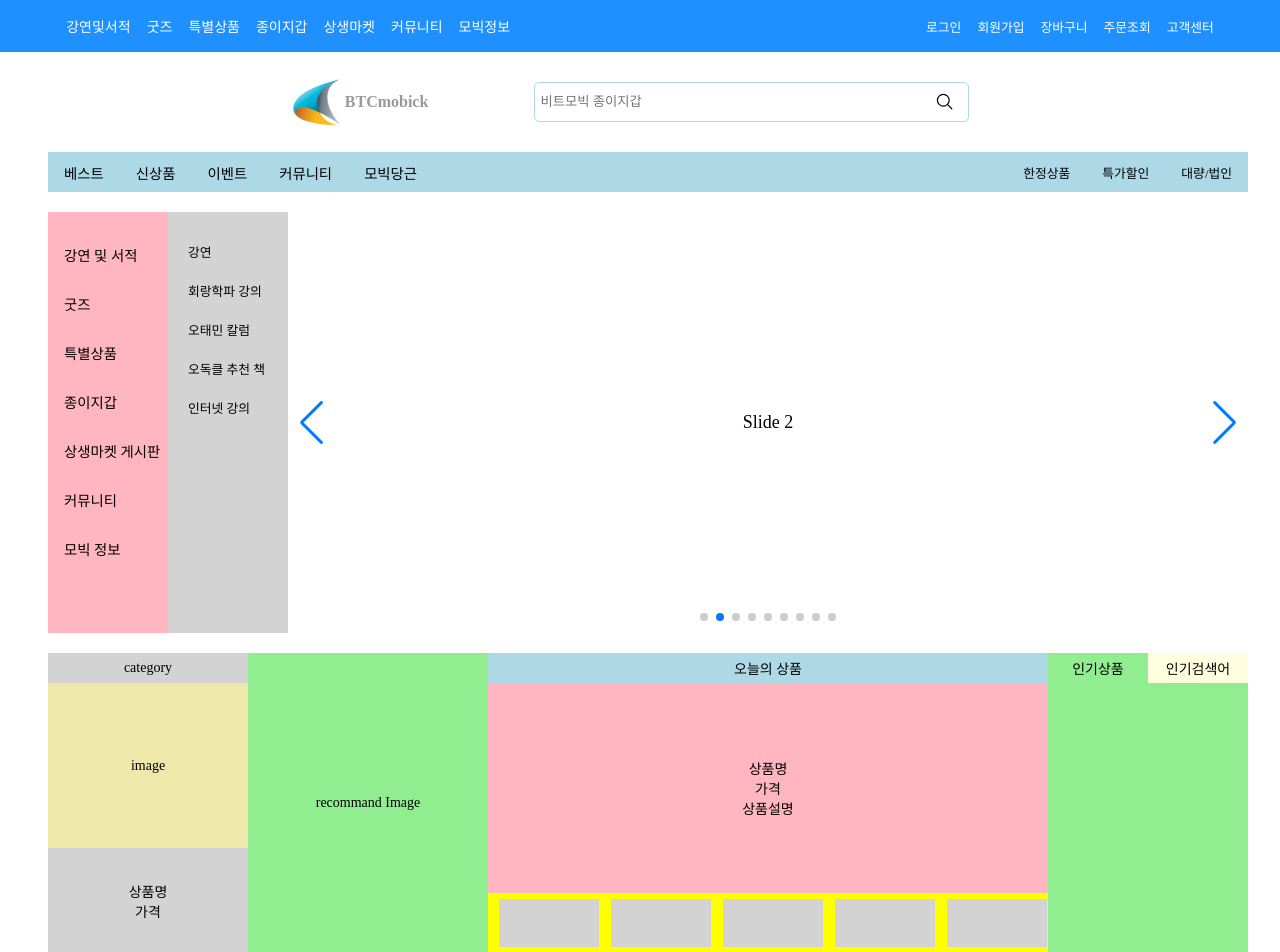
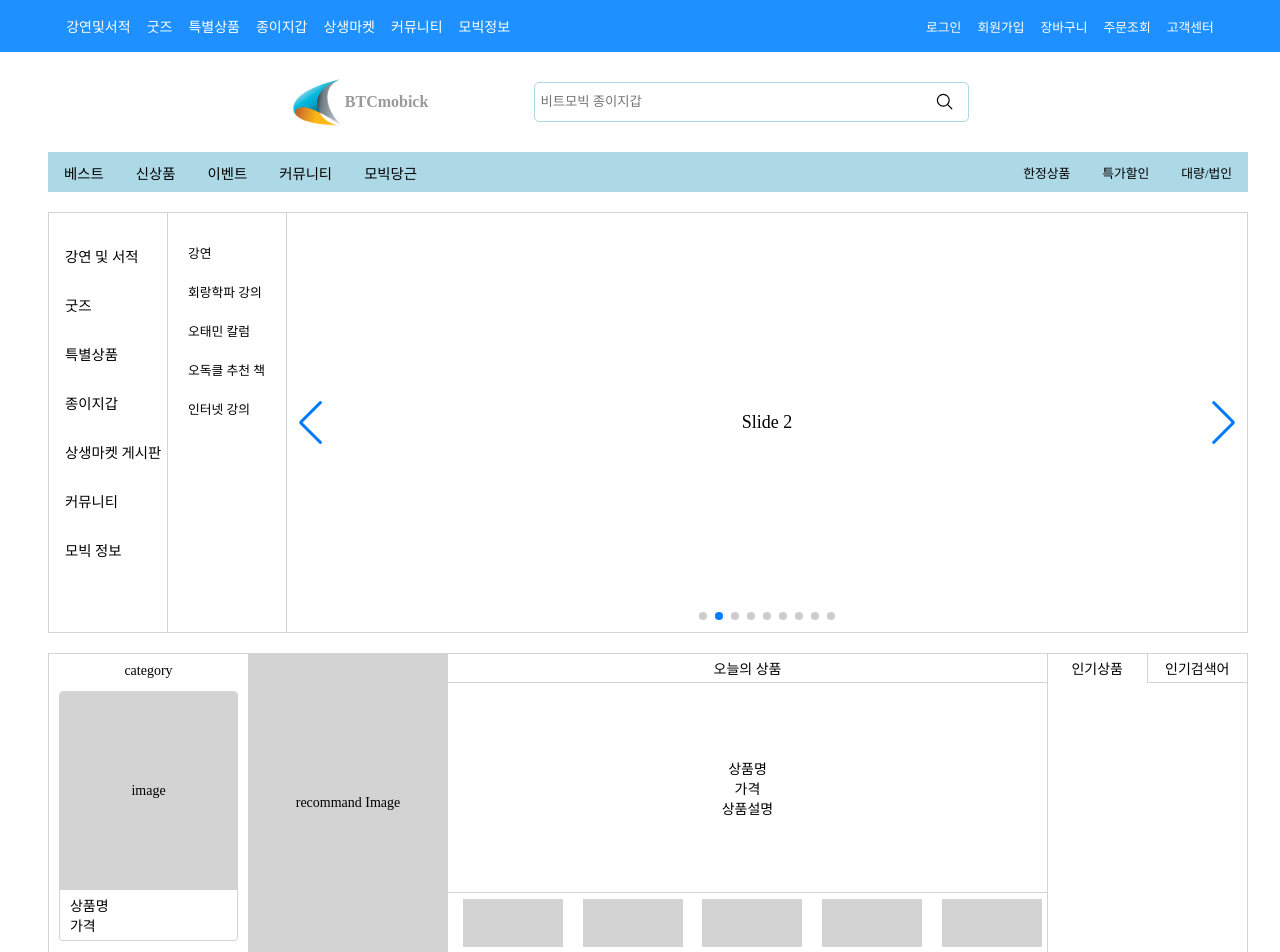
Before and after one commit to choonsimDev/MobickStation, a Next.js app: page / in a window 1280 px wide. Shown: the top 952 px of the page. Built offline with nearby package versions, Linux system fonts and the light colour scheme; a web font is replaced by a local one.

Commit message:
fix cleanning TodayItem.js

```diff
--- a/components/Banner.js
+++ b/components/Banner.js
@@ -10,8 +10,8 @@ const StyledBannerWrapper = styled.div`
   flex-direction: row;
   justify-content: center;
   align-items: center;
-  background-color: gray;
   text-align: center;
+  border: 1px solid lightgray;
 `;
 
 const MainCategory = styled.div`
@@ -25,7 +25,7 @@ const MainCategory = styled.div`
   align-items: left;
   gap: 1.5rem;
   font-size: 0.9rem;
-  background-color: lightpink;
+  border-right: 1px solid lightgray;
 `;
 
 const MainCategoryItem = styled.div`
@@ -39,7 +39,7 @@ const DetailCategory = styled.div`
   height: 100%;
   padding-top: 30px;
   font-size: 0.8rem;
-  background-color: lightgray;
+  border-right: 1px solid lightgray;
 `;
 
 const DetailCategoryItem = styled.div`
@@ -56,11 +56,9 @@ const MainBanner = styled.div`
 
 const MainBannerImgBox = styled.div`
   height: 100%;
-  background-color: lightblue;
 `;
 const MainBannerImgButton = styled.div`
   height: 20%;
-  background-color: lightpink;
 `;
 
 const detailCategories = {
--- a/components/TodayItem.js
+++ b/components/TodayItem.js
@@ -2,13 +2,14 @@ import styled from "styled-components";
 
 const StyledRecommendWrapper = styled.header`
     width: 1200px;
+    height: 300px;
     margin-top: 20px;
     display: flex;
     flex-direction: row;
     justify-content: center;
     align-items: center;
-    background-color: gray;
     text-align: center;
+    border: 1px solid lightgray;
 `;
 
 const RecommendFirst = styled.div`
@@ -16,17 +17,28 @@ const RecommendFirst = styled.div`
     height: 300px;
     display: flex;
     flex-direction: column;
+    justify-content: space-around;
+    align-items: center;
+    border-right: 1px solid lightgray;
+`;
+const RecommendSecondImage = styled.div`
+    width: 200px;
+    height: 100%;
+    display: flex;
     justify-content: center;
     align-items: center;
+    background-color: lightgray;
+    border-right: 1px solid lightgray;
 `;
-const RecommendSecond = styled.div`
-    width: 800px;
+const RecommendThird = styled.div`
+    width: 600px;
     height: 300px;
     display: flex;
     flex-direction: row;
+    border-right: 1px solid lightgray;
 
 `;
-const RecommendThird = styled.div`
+const RecommendFourth = styled.div`
     width:200px ;
     height: 300px;
 `;
@@ -37,82 +49,85 @@ const RecommendFirstTitle = styled.div`
     display: flex;
     justify-content: center;
     align-items: center;
-    background-color: lightgray;
+`;
+const RecommendProduct = styled.div`
+    width: 90%;
+    height: 250px;
+    margin-bottom: 10px;
+    display: flex;
+    flex-direction: column;
+    justify-content: center;
+    align-items: center;
+    overflow: hidden;
+    border: 1px solid lightgray;
+    border-radius: 4px;
 `;
 const RecommendFirstImage = styled.div`
-    width: 100%;
-    height: 55%;
+    width: 200px;
+    height: 200px;
     display: flex;
     justify-content: center;
     align-items: center;
-    background-color: palegoldenrod;
+    /* overflow: hidden; */
+    background-color: lightgray;
+
 `;
 const RecommendFirstDescription = styled.div`
     width: 100%;
-    height: 35%;
+    height: 50px;
+    padding-left: 10px;
     display: flex;
     flex-direction: column;
     justify-content: center;
-    background-color: lightgray;
+    align-items:flex-start;
 `;
 
-const RecommendSecondImage = styled.div`
-    width: 240px;
-    height: 100%;
-    display: flex;
-    justify-content: center;
-    align-items: center;
-    background-color: lightgreen;
-`;
-const RecommendSecondMenu = styled.div`
-    width: 560px;
+
+const RecommendThirdMenu = styled.div`
+    width: 600px;
     height: 100%;
     display: flex;
     flex-direction: column;
-    background-color: saddlebrown;
 `;
 
-const RecommendSecondTitle = styled.div`
+const RecommendThirdTitle = styled.div`
     width: 100%;
     height: 10%;
     display: flex;
     justify-content: center;
     align-items: center;
-    background-color: lightblue;
+    border-bottom: 1px solid lightgray;
 `;
-const RecommendSecondItemDescription = styled.div`
+const RecommendThirdItemDescription = styled.div`
     width: 100%;
     height: 70%;
     display: flex;
     flex-direction: column;
     justify-content: center;
-    background-color: lightpink;
+    border-bottom: 1px solid lightgray;
 `;
-const RecommendSecondItemImageBox = styled.div`
+const RecommendThirdItemImageBox = styled.div`
     width: 100%;
     height: 20%;
     display: flex;
     flex-direction :row;
     justify-content: space-around;
     align-items: center;
-    background-color: yellow;
-
 `;
-const RecommendSecondItemImage = styled.div`
+const RecommendThirdItemImage = styled.div`
     width: 100px;
     height: 80%;
     background-color: lightgray;
     margin-left: 10px;
 `;
 
-const RecommendThirdNavi = styled.div`
+const RecommendFourthNavi = styled.div`
     width: 100%;
     height: 10%;
     display: flex;
     flex: row;
     justify-content: space-around;
     align-items: center;
-    background-color: lightgray;
     & > li {
         width: 50%;
         height: 100%;
@@ -121,55 +136,56 @@ const RecommendThirdNavi = styled.div`
         align-items: center;
     }
     & > li:first-child {
-        background-color: lightgreen;
+        border-right: 1px solid lightgray;
+
     }
     & > li:nth-child(2) {
-        background-color: lightyellow;
+        border-bottom: 1px solid lightgray;
     }
 `;
 const RecommendThirdList = styled.div`
     width: 100%;
     height: 90%;
-    background-color: lightgreen;
 `;
-
 
 export default function TodayItem() {
     return (
         <StyledRecommendWrapper>
             <RecommendFirst>
                 <RecommendFirstTitle>category</RecommendFirstTitle>
+                <RecommendProduct>
                     <RecommendFirstImage>image</RecommendFirstImage>
                     <RecommendFirstDescription>
                         <div>상품명</div>
                         <div>가격</div>
                     </RecommendFirstDescription>
+                </RecommendProduct>
             </RecommendFirst>
-            <RecommendSecond>
             <RecommendSecondImage>recommand Image</RecommendSecondImage>
-                <RecommendSecondMenu>
-                    <RecommendSecondTitle>오늘의 상품</RecommendSecondTitle>
-                    <RecommendSecondItemDescription>
+            <RecommendThird>
+                <RecommendThirdMenu>
+                    <RecommendThirdTitle>오늘의 상품</RecommendThirdTitle>
+                    <RecommendThirdItemDescription>
                         <div>상품명</div>
                         <div>가격</div>
                         <div>상품설명</div>
-                    </RecommendSecondItemDescription>
-                    <RecommendSecondItemImageBox>
-                        <RecommendSecondItemImage></RecommendSecondItemImage>
-                        <RecommendSecondItemImage></RecommendSecondItemImage>
-                        <RecommendSecondItemImage></RecommendSecondItemImage>
-                        <RecommendSecondItemImage></RecommendSecondItemImage>
-                        <RecommendSecondItemImage></RecommendSecondItemImage>
-                    </RecommendSecondItemImageBox>
-                </RecommendSecondMenu>
-            </RecommendSecond>
-            <RecommendThird>
-                <RecommendThirdNavi>
+                    </RecommendThirdItemDescription>
+                    <RecommendThirdItemImageBox>
+                        <RecommendThirdItemImage></RecommendThirdItemImage>
+                        <RecommendThirdItemImage></RecommendThirdItemImage>
+                        <RecommendThirdItemImage></RecommendThirdItemImage>
+                        <RecommendThirdItemImage></RecommendThirdItemImage>
+                        <RecommendThirdItemImage></RecommendThirdItemImage>
+                    </RecommendThirdItemImageBox>
+                </RecommendThirdMenu>
+            </RecommendThird>
+            <RecommendFourth>
+                <RecommendFourthNavi>
                     <li>인기상품</li>
                     <li>인기검색어</li>
-                </RecommendThirdNavi>
+                </RecommendFourthNavi>
                 <RecommendThirdList></RecommendThirdList>
-            </RecommendThird>
+            </RecommendFourth>
         </StyledRecommendWrapper>
     );
 }
```
Lines whose indentation alone changed are shown as unchanged.
